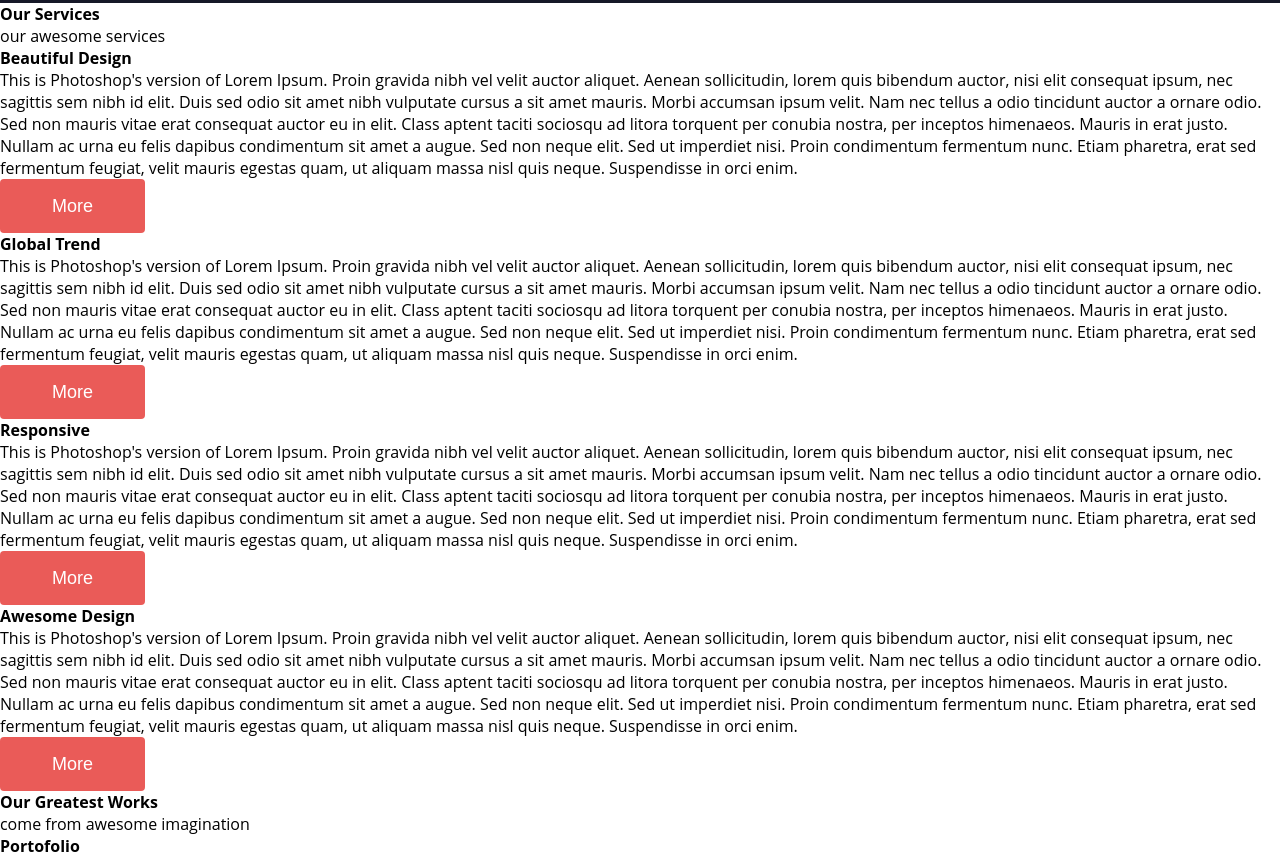
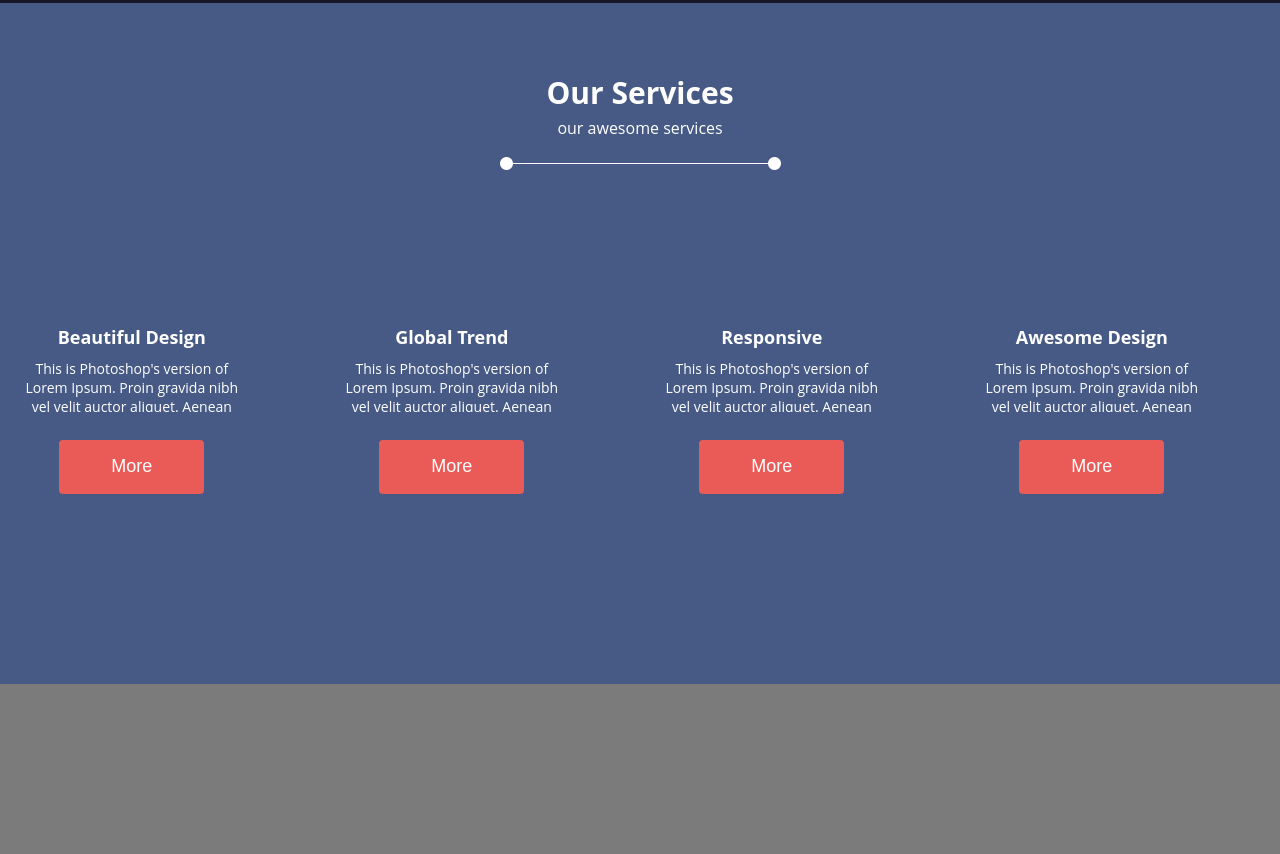
Before and after one commit to frontendagnes/Challenge-5-Macankumbang, a plain HTML site: page index.html in a window 1280 px wide. Shown: the part 570-1424 px from the top of the page. Drawn offline with Linux system fonts and the light colour scheme.

Commit message:
services done

```diff
--- a/index.html
+++ b/index.html
@@ -33,15 +33,16 @@
     </header>
     <main>
         <section class="services" id="services">
-            <div class="services__group">
-                <p class="title services__title">
+            <div class="services-group">
+                <p class="title services-group__title">
                     Our Services
                 </p>
-                <p class="description services__description">our awesome services</p>
+                <p class="description services-group__description">our awesome services</p>
+                <img class="sercices-group__img" src="img/Separator.png">
             </div>
-            <div clsss="fexbox__itemGroup">
+            <div class = "flexbox">
                 <div class="flexbox__item">
-                    <p class="title flexbox__tiltle">Beautiful Design</p>
+                    <p class="title flexbox__title">Beautiful Design</p>
                     <p class="description flexbox__description">This is Photoshop's version of Lorem Ipsum. Proin
                         gravida nibh vel velit auctor aliquet. Aenean sollicitudin, lorem quis bibendum auctor, nisi
                         elit consequat ipsum, nec sagittis sem nibh id elit. Duis sed odio sit amet nibh vulputate
@@ -54,7 +55,7 @@
                     <button class="btn flexbox__btn">More</button>
                 </div>
                 <div class="flexbox__item">
-                    <p class="title flexbox__tiltle">Global Trend</p>
+                    <p class="title flexbox__title">Global Trend</p>
                     <p class="description flexbox__description">This is Photoshop's version of Lorem Ipsum. Proin
                         gravida nibh vel velit auctor aliquet. Aenean sollicitudin, lorem quis bibendum auctor, nisi
                         elit consequat ipsum, nec sagittis sem nibh id elit. Duis sed odio sit amet nibh vulputate
@@ -67,8 +68,8 @@
                     <button class="btn flexbox__btn">More</button>
                 </div>
                 <div class="flexbox__item">
-                    <p class="title flexbox__tiltle">Responsive</p>
-                    <p class="flexbox__description">This is Photoshop's version of Lorem Ipsum. Proin gravida nibh vel
+                    <p class="title flexbox__title">Responsive</p>
+                    <p class="description flexbox__description">This is Photoshop's version of Lorem Ipsum. Proin gravida nibh vel
                         velit auctor aliquet. Aenean sollicitudin, lorem quis bibendum auctor, nisi elit consequat
                         ipsum, nec sagittis sem nibh id elit. Duis sed odio sit amet nibh vulputate cursus a sit amet
                         mauris. Morbi accumsan ipsum velit. Nam nec tellus a odio tincidunt auctor a ornare odio. Sed
@@ -80,7 +81,7 @@
                     <button class="btn flexbox__btn">More</button>
                 </div>
                 <div class="flexbox__item">
-                    <p class="title flexbox__tiltle">Awesome Design</p>
+                    <p class="title flexbox__title">Awesome Design</p>
                     <p class="description flexbox__description">This is Photoshop's version of Lorem Ipsum. Proin
                         gravida nibh vel velit auctor aliquet. Aenean sollicitudin, lorem quis bibendum auctor, nisi
                         elit consequat ipsum, nec sagittis sem nibh id elit. Duis sed odio sit amet nibh vulputate
@@ -95,7 +96,7 @@
             </div>
         </section>
         <section class="work" id="work">
-            <div class="information__group">
+            <div class="information">
                 <p class="title information__title">Our Greatest Works</p>
                 <p class="description information__description">come from awesome imagination</p>
             </div>
@@ -106,12 +107,12 @@
                     <p class="breadcrumbs">All / Web / Print</p>
                 </div>
                 <div class="flexbox__itemGroup">
-                    <img src="img/thumb.png" class="flexbox__item"></img>
+                    <!-- <img src="img/thumb.png" class="flexbox__item"></img>
                     <img src="img/thumb-1.png" class="flexbox__item"></img>
                     <img src="img/thumb-2.png" class="flexbox__item"></img>
                     <img src="img/thumb-3.png" class="flexbox__item"></img>
                     <img src="img/thumb-4.png" class="flexbox__item"></img>
-                    <img src="img/thumb-5.png" class="flexbox__item"></img>
+                    <img src="img/thumb-5.png" class="flexbox__item"></img> -->
                 </div>
                 <div class="">
                     <p>Browse All</p>
@@ -128,7 +129,7 @@
     </main>
     <footer>
         <section class="contact" id="contact">
-            <div class="information__group">
+            <div class="information">
                 <p class="title information__title">Get in Touch With us</p>
                 <p class="description information__description">Ready for 24/7</p>
             </div>
@@ -149,7 +150,7 @@
                  <input type = "text" placeholder="Name">
                  <input type = "email" placeholder="Email(will not published">
                  <textarea placeholder="Message"></textarea>
-                 <button type="submit">Send</button>
+                 <button type="submit" class = "btn">Send</button>
                 </form>
             </div>
         </section>
--- a/style.scss
+++ b/style.scss
@@ -4,7 +4,7 @@
 }
 html{
     scroll-behavior: smooth;
-    font-family: 'Open Sans';
+    font-family: 'Open Sans', Tahoma, sans-serif;
 }
 .title{
     font-weight: bold;
@@ -17,6 +17,11 @@ html{
     border: transparent;
     font-size: 18px;
     border-radius: 4px;
+    cursor: pointer;
+    transition: all .75s;
+    &:hover{
+        background-color: #ff0000;
+    }
 }
 .menu{
     display: flex;
@@ -73,3 +78,66 @@ html{
     }
 
 }
+.services{
+    background-color: #475a85;
+    color: #ffffff;
+    padding-top: 69px;
+    padding-bottom: 95px;
+}
+.services-group{
+    text-align: center;
+    padding-bottom: 150px;
+    &__title{
+        font-size: 30px;
+        padding-bottom: 4px;
+    }
+    &__description{
+        padding-bottom: 14px;
+    }
+}
+.flexbox{
+    display: flex;
+    flex-flow: row wrap;
+    justify-content: space-around;
+
+    &__item{
+        max-width: 221px;
+        margin: 0 auto;
+        margin-right: 77.7px;
+        text-align: center;
+    }
+    &__title{
+        padding-bottom: 9.5px;
+        font-size: 18px;
+    }
+    &__description{
+        height: 53.67px;
+        overflow: hidden;
+        font-size: 14px;
+
+    }
+    &__btn{
+        margin-top: 27.7px;
+        margin-bottom: 95px;
+    }
+}
+.work{
+
+
+}
+.information{
+
+    // background-image: url('img/grid.jpg');
+    background-color: #7b7b7b;
+    padding-top: 180px;
+    padding-bottom: 150px;
+    text-align: center;
+    color: #ffffff;
+    &__title{
+        font-size: 48px;
+        padding-bottom: 15px;
+    }
+    &__description{
+        font-size: 24px;
+    }
+}
```
Also changed, not shown: img/Separator-1.png (added), img/Separator-2.png (added), img/Separator.png (added), img/separator-3.png (added), style.css, style.min.css.
